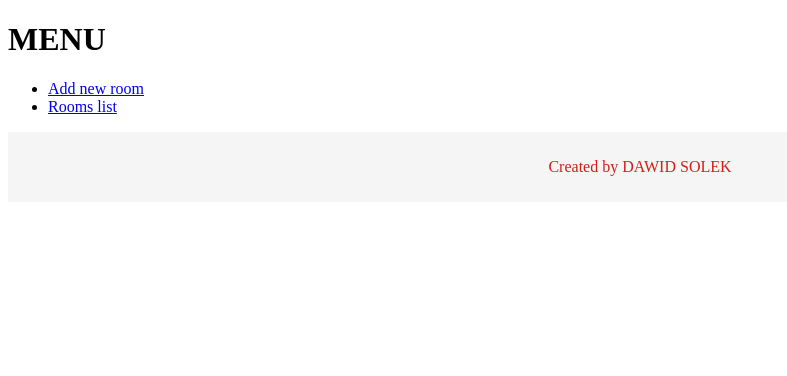
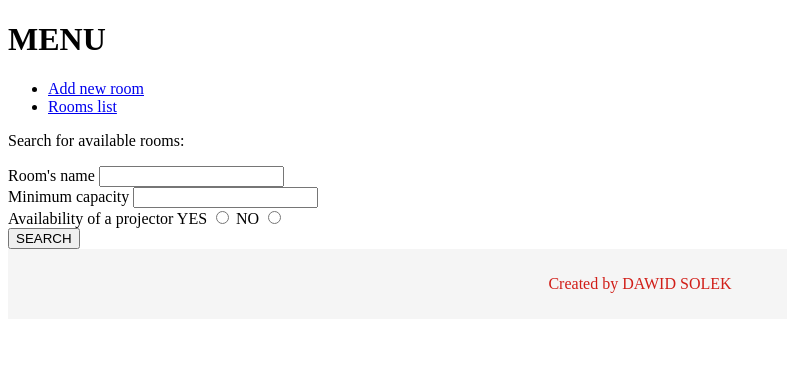
Before and after one commit to DawidSol/Conference_Room_App, a Django app: page /room/ in a window 1280 px wide. Shown: the top 376 px of the page, without its empty margins (0-787 px from the left). Run offline with Django 5.2, Linux system fonts and the light colour scheme.

Commit message:
search room

```diff
--- a/Conference_Room_App/main_app/urls.py
+++ b/Conference_Room_App/main_app/urls.py
@@ -1,5 +1,6 @@
 from django.urls import path
-from .views import home_page, add_new_room, rooms_list, room_name, delete_room, modify_room, reserve_room
+from .views import (home_page, add_new_room, rooms_list, room_name,
+                    delete_room, modify_room, reserve_room, search_room)
 app_name = 'main_app'
 
 urlpatterns = [
@@ -10,4 +11,5 @@ urlpatterns = [
     path('delete/<int:room_id>/', delete_room, name='delete_room'),
     path('modify/<int:room_id>/', modify_room, name='modify_room'),
     path('reserve/<int:room_id>/', reserve_room, name='reserve_room'),
+    path('search/', search_room, name='search_room'),
 ]
--- a/Conference_Room_App/main_app/views.py
+++ b/Conference_Room_App/main_app/views.py
@@ -113,3 +113,26 @@ def reserve_room(request, room_id):
             reservation = Reservation(date=reservation_date, comment=comment, room=room)
             reservation.save()
             return redirect('main_app:rooms_list')
+
+
+def search_room(request):
+    if request.method == 'GET':
+        name = request.GET.get("name")
+        min_capacity = request.GET.get("capacity")
+        projector = request.GET.get("projector")
+        if name:
+            rooms = Room.objects.filter(name=name)
+        else:
+            if min_capacity:
+                min_capacity = int(min_capacity)
+                if projector:
+                    rooms = Room.objects.filter(capacity__gte=min_capacity, projector_available=projector)
+                else:
+                    rooms = Room.objects.filter(capacity__gte=min_capacity)
+            else:
+                if projector:
+                    rooms = Room.objects.filter(projector_available=projector)
+                else:
+                    rooms = Room.objects.all()
+        return render(request, 'search_room.html', {"name": name, "min_capacity": min_capacity,
+                                                    "projector": projector, "rooms": rooms})
--- a/Conference_Room_App/templates/base.html
+++ b/Conference_Room_App/templates/base.html
@@ -25,6 +25,23 @@
             <li><a href="{% url 'main_app:rooms_list' %}">Rooms list</a></li>
         </ul>
     </nav>
+        <form action="/room/search/" method="GET">
+        {% csrf_token %}
+            <p>Search for available rooms:</p>
+            <label for="name">Room's name</label>
+            <input type="text" name="name" id="name">
+            <br>
+            <label for="capacity">Minimum capacity</label>
+            <input type="number" name="capacity" id="capacity">
+            <br>
+            <label for="projector">Availability of a projector</label>
+            <label>YES</label>
+            <input type="radio" name="projector" id="projector" value="True">
+            <label>NO</label>
+            <input type="radio" name="projector" id="projector" value="False">
+            <br>
+            <input type="submit" value="SEARCH">
+        </form>
     {% endblock %}
 </div>
 <div id="footer">
--- a/Conference_Room_App/templates/rooms_list.html
+++ b/Conference_Room_App/templates/rooms_list.html
@@ -13,6 +13,5 @@
             {% endfor %}</li>
         </ul>
     </nav>
-        <br>
     {% endfor %}
 {% endblock %}
```
Also changed, not shown: Conference_Room_App/templates/search_room.html (added, +16 -0 lines).
